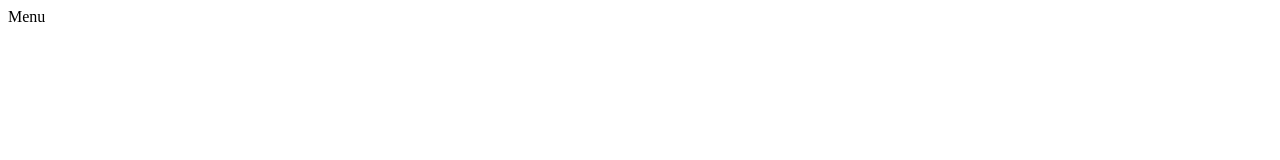
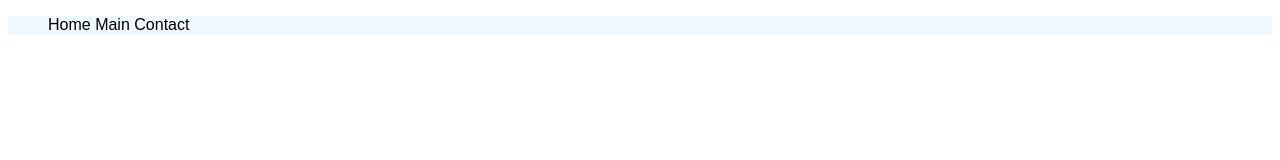
Before and after one commit to Shokhrukh-Barotov/Petproject-SHSH, a plain HTML site: page index.html in a window 1280 px wide. Drawn offline with Linux system fonts and the light colour scheme.

Commit message:
Update navbar items and styles

```diff
--- a/CSS/main.css
+++ b/CSS/main.css
@@ -0,0 +1,12 @@
+body{
+    font-family: sans-serif;
+}
+
+.header{
+    background-color: aliceblue;
+}
+
+.navbar__item{
+    display: inline-block;
+    list-style: none;
+}
--- a/index.html
+++ b/index.html
@@ -1,11 +1,26 @@
 <!DOCTYPE html>
 <html lang="en">
 <head>
+    <link rel="stylesheet" href="./CSS/main.css">
     <meta charset="UTF-8">
     <meta name="viewport" content="width=device-width, initial-scale=1.0">
     <title>Document</title>
 </head>
 <body>
-    <header>Menu</header>
+    <header class="header" id="header">
+        <nav class="navbar">
+            <ul class="navbar__items">
+                <li class="navbar__item">
+                    Home
+                </li>
+                <li class="navbar__item">
+                    Main
+                </li>
+                <li class="navbar__item">
+                    Contact
+                </li>
+            </ul>
+        </nav>
+    </header>
 </body>
 </html>
```
